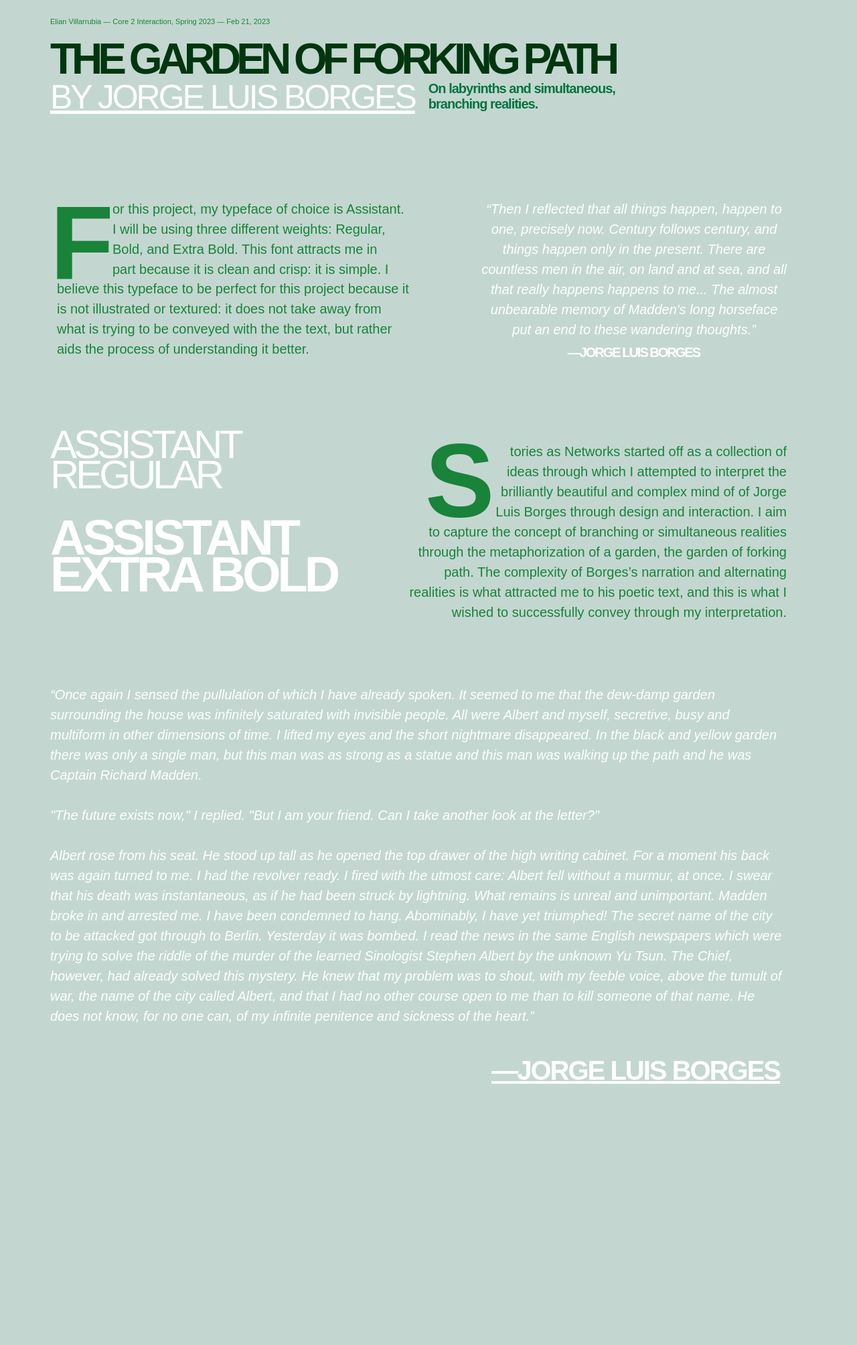
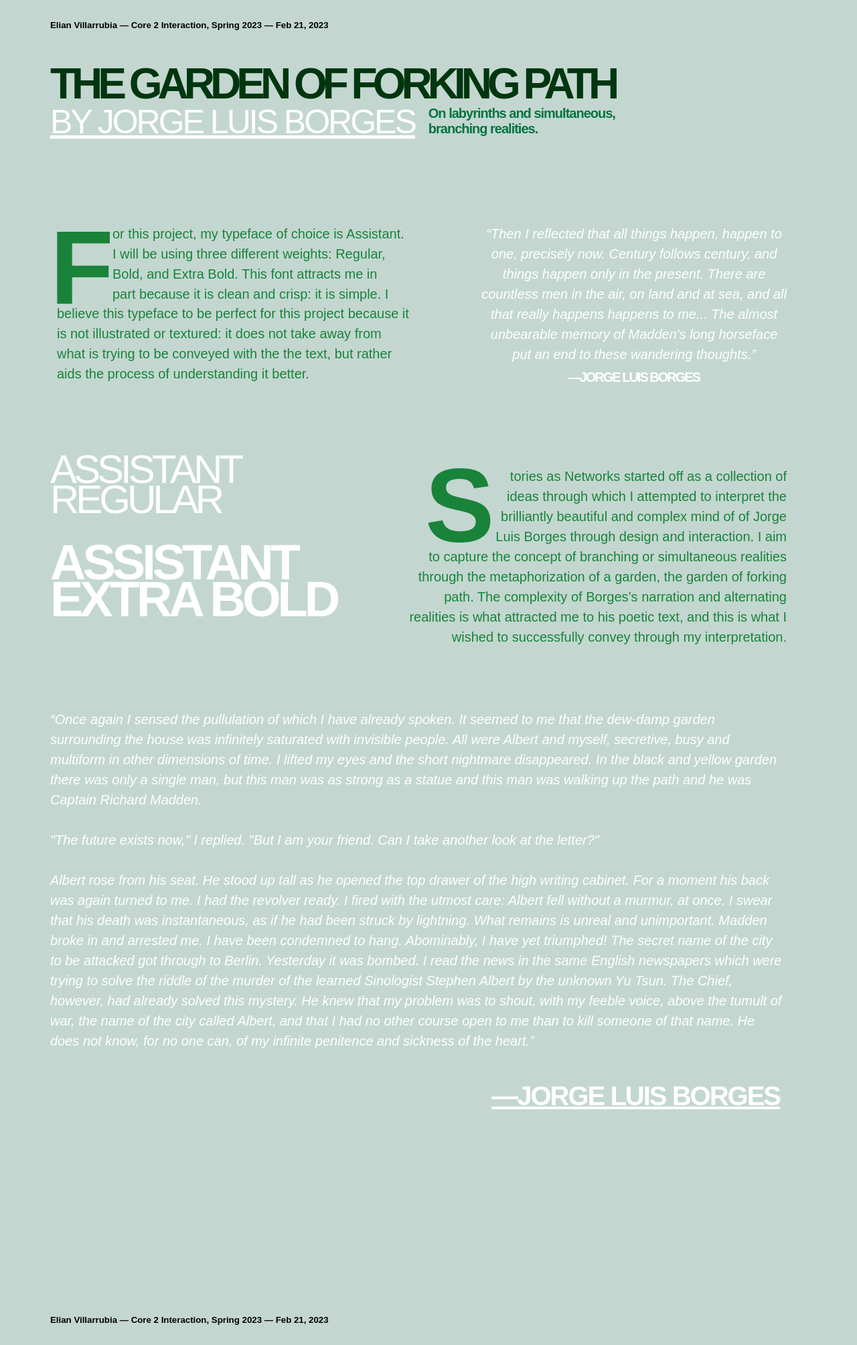
Before and after one commit to Core-2-Interaction-Lab/core-2-interaction-elian, a plain HTML site: page week-3/colophon-project/index.html in a window 1280 px wide. Shown: the whole page at 67% size. Before the commit the page ends 1911 px from the top, so only its background shows below. Drawn offline with Linux system fonts and the light colour scheme.

Commit message:
Update index.html

```diff
--- a/week-3/colophon-project/index.html
+++ b/week-3/colophon-project/index.html
@@ -12,7 +12,7 @@
   <body>
     <div class="flex-container">
       <div>
-        <h5 class="header0">
+        <h5 class="header0A">
           Elian Villarrubia — Core 2 Interaction, Spring 2023 — Feb 21, 2023
         </h5>
 
@@ -117,6 +117,11 @@
             —JORGE LUIS BORGES</a>
         </h1>
       </div>
+      <div>
+        <h5 class="header0B">
+          Elian Villarrubia — Core 2 Interaction, Spring 2023 — Feb 21, 2023
+        </h5>
+      </div>
     </div>
 
 
```
